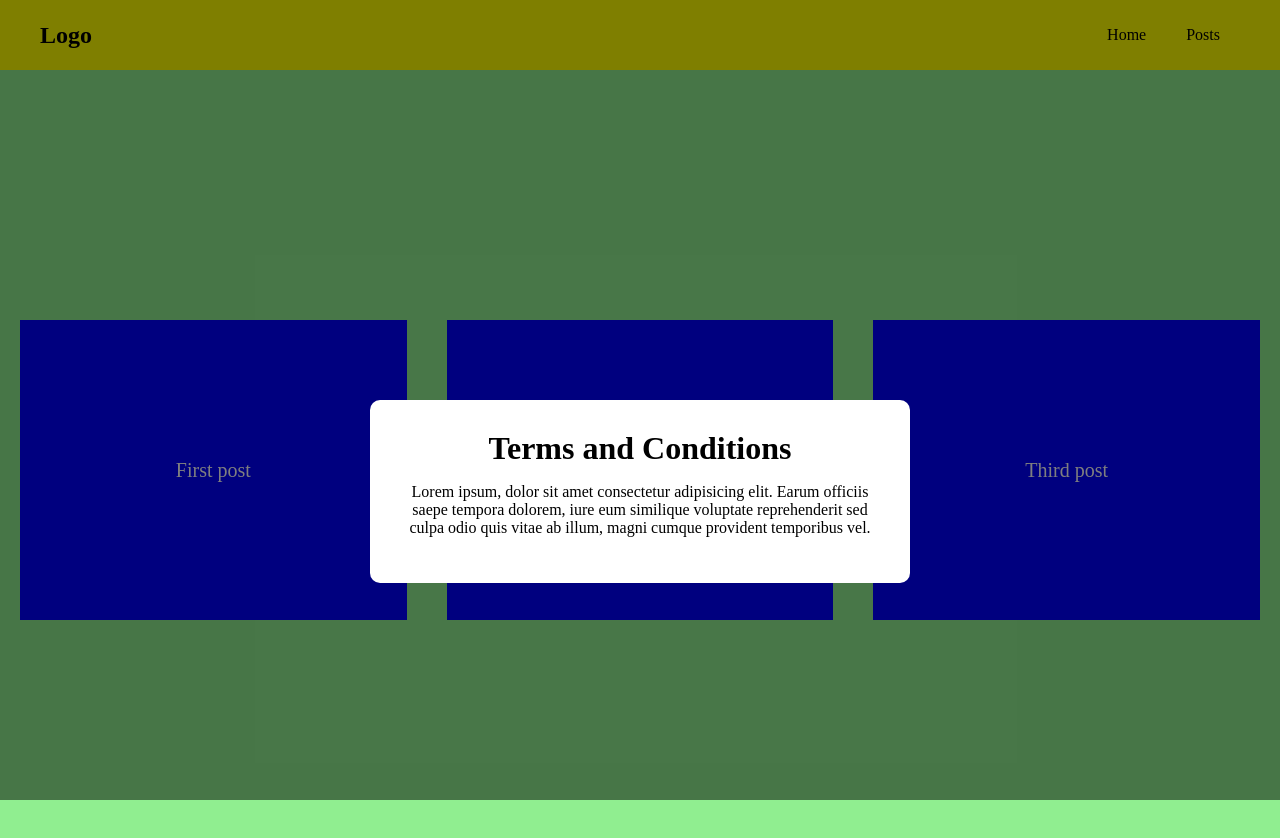
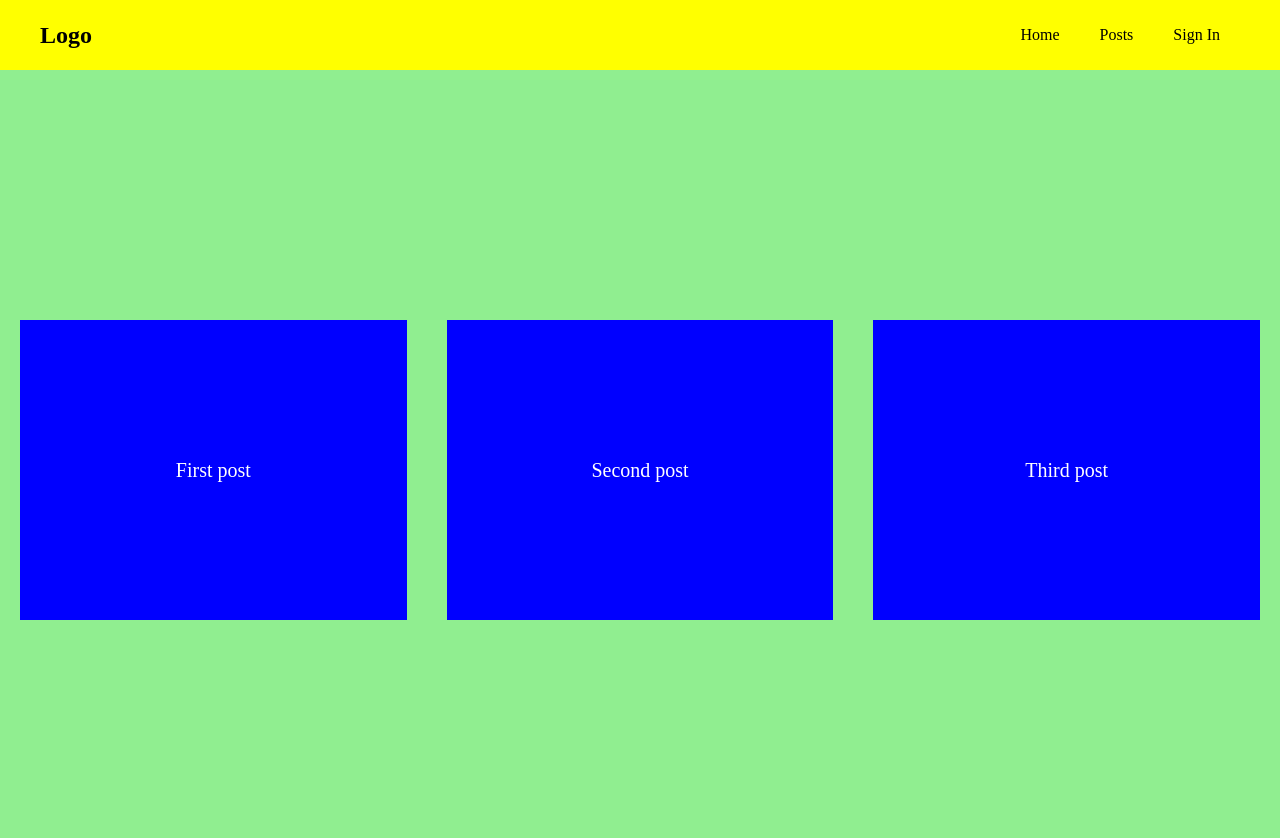
Before and after one commit to aungkyawth3t/spa-react, a React (Create React App) app: page / in a window 1280 px wide. Shown: the top 838 px of the page. Built offline with nearby package versions, Linux system fonts and the light colour scheme.

Commit message:
passfunctionasaprop

```diff
--- a/src/App.js
+++ b/src/App.js
@@ -6,7 +6,7 @@ import PostList from './components/PostList';
 import Modal from './components/Modal/index';
 // hook useState
 function App() {
-  // let name = "Aung Kyaw Thet";
+  let [showModal, setShowModal] = useState(false);
   let [posts, setPosts] = useState([
     {
       id: 1,
@@ -23,17 +23,18 @@ function App() {
   ]);
   return (
     <>
-      <Navbar />
+      <Navbar setShowModal={setShowModal} />
       <PostList posts={posts} />
       {/* <Modal>
         <h1>Zoom class is avaliable now.</h1>
         <p> feel free to <a href="">join here </a></p>
       </Modal> */}
 
-      <Modal>
+      {showModal && <Modal>
         <h1>Terms and Conditions</h1>
         <p>Lorem ipsum, dolor sit amet consectetur adipisicing elit. Earum officiis saepe tempora dolorem, iure eum similique voluptate reprehenderit sed culpa odio quis vitae ab illum, magni cumque provident temporibus vel.</p>
-      </Modal>
+        <button onClick={() => setShowModal(false)}>Close</button>
+      </Modal>}
     </>
   );
 }
--- a/src/components/Navbar/index.js
+++ b/src/components/Navbar/index.js
@@ -1,7 +1,7 @@
 import React from 'react'
 import './index.css';
 
-export default function Navbar() {
+export default function Navbar({ setShowModal }) {
   return (
     <nav>
       <div className="container">
@@ -9,6 +9,7 @@ export default function Navbar() {
         <ul>
           <li>Home</li>
           <li>Posts</li>
+          <li onClick={() => setShowModal(true)}>Sign In</li>
         </ul>
       </div>
     </nav>
```
